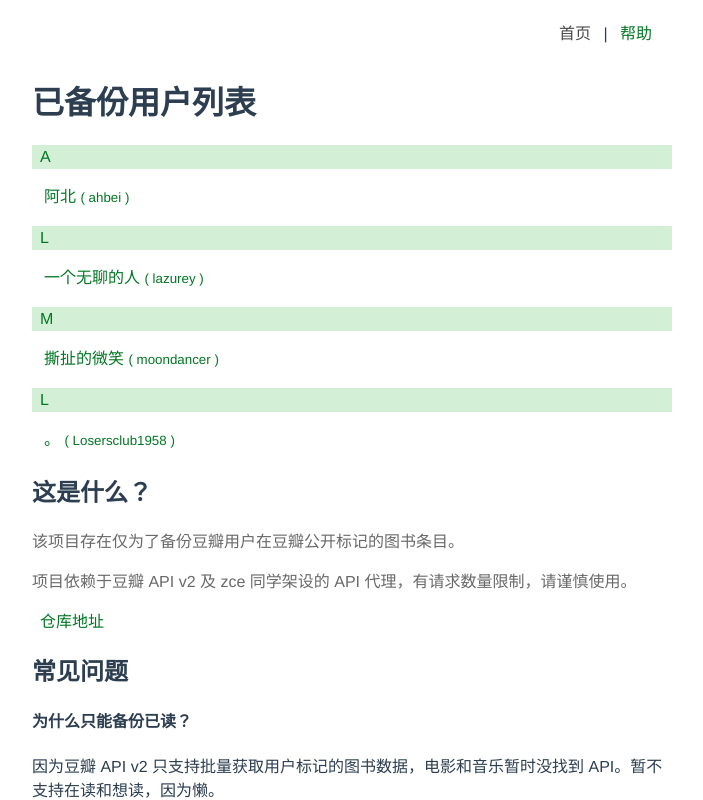
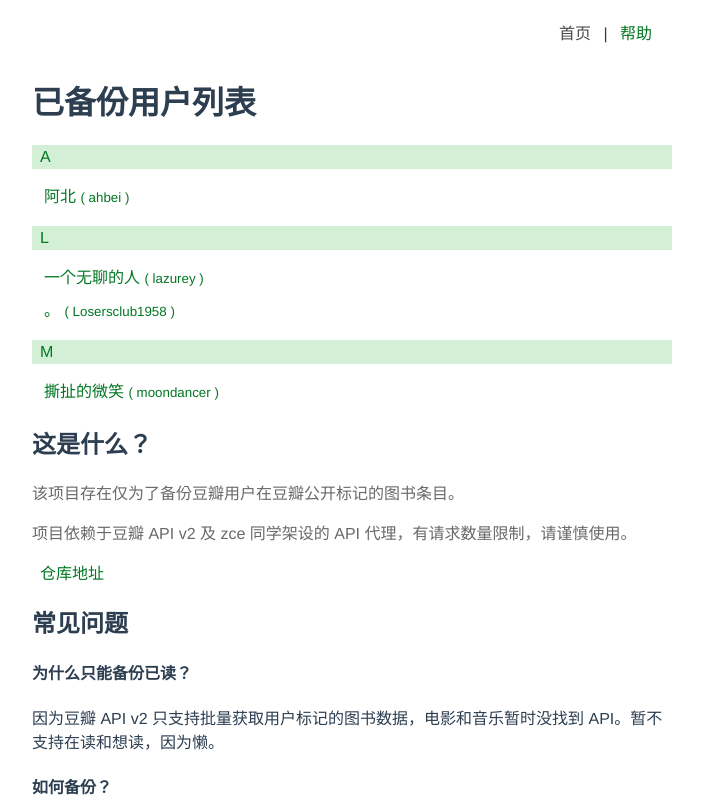
Before and after one commit to douban-republic/archive, a Vue app: page / in a window 1280 px wide. Shown: the top 800 px of the page, without its empty margins (288-991 px from the left). Built offline with nearby package versions, Linux system fonts and the light colour scheme.

Commit message:
fix case sensitive issue when grouping users

```diff
--- a/src/components/UserList.vue
+++ b/src/components/UserList.vue
@@ -20,7 +20,7 @@
   export default {
     name: "UserList",
     data() {
-      const groupedUsers = groupBy(USER_LIST, (user: UserBasicInfo) => user.id.substr(0, 1));
+      const groupedUsers = groupBy(USER_LIST, (user: UserBasicInfo) => user.id.substr(0, 1).toLowerCase());
       return {
         firstLetters: keys(groupedUsers),
         groupedUsers,
```
Also changed, not shown: 7 other files (tests, documents, lock files or other folders).
